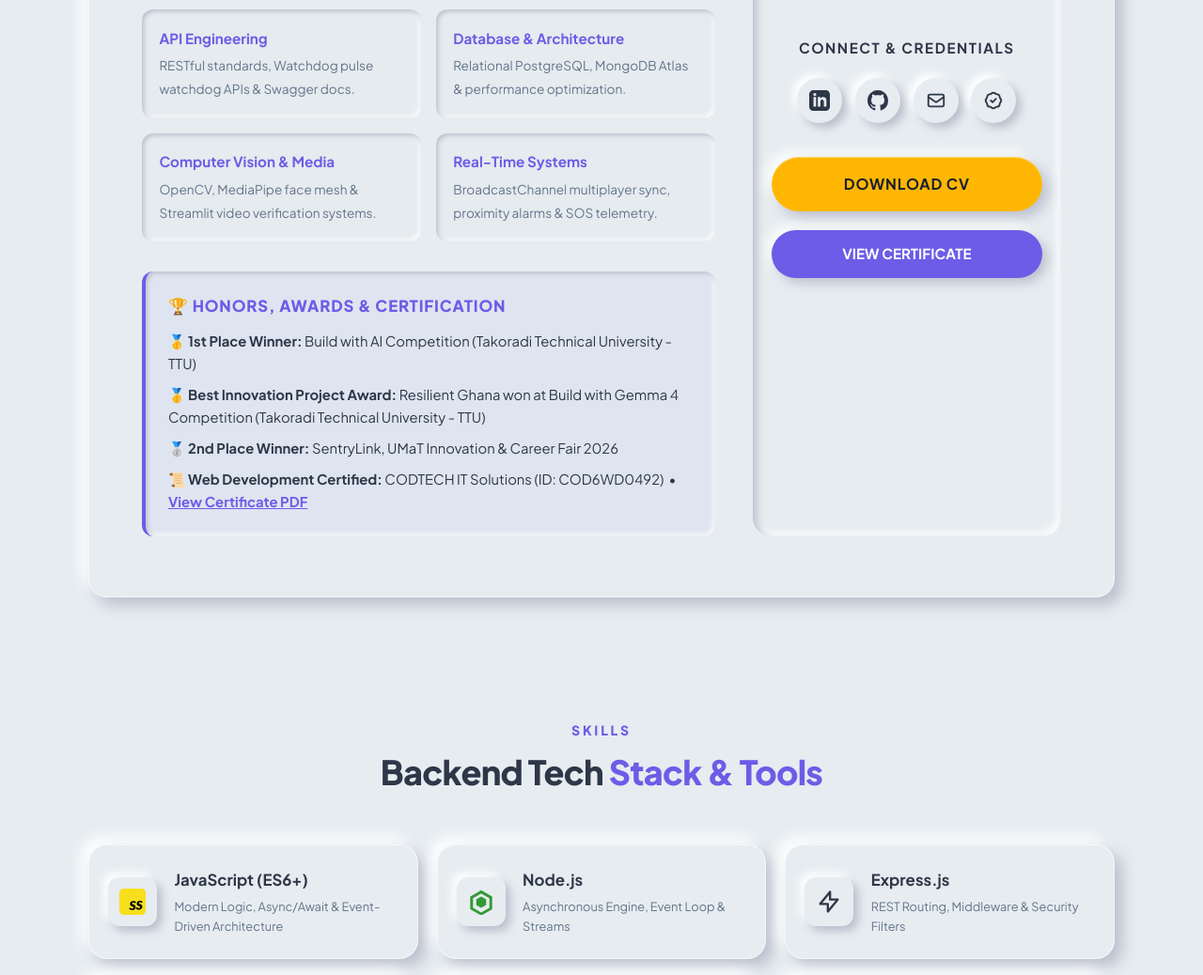
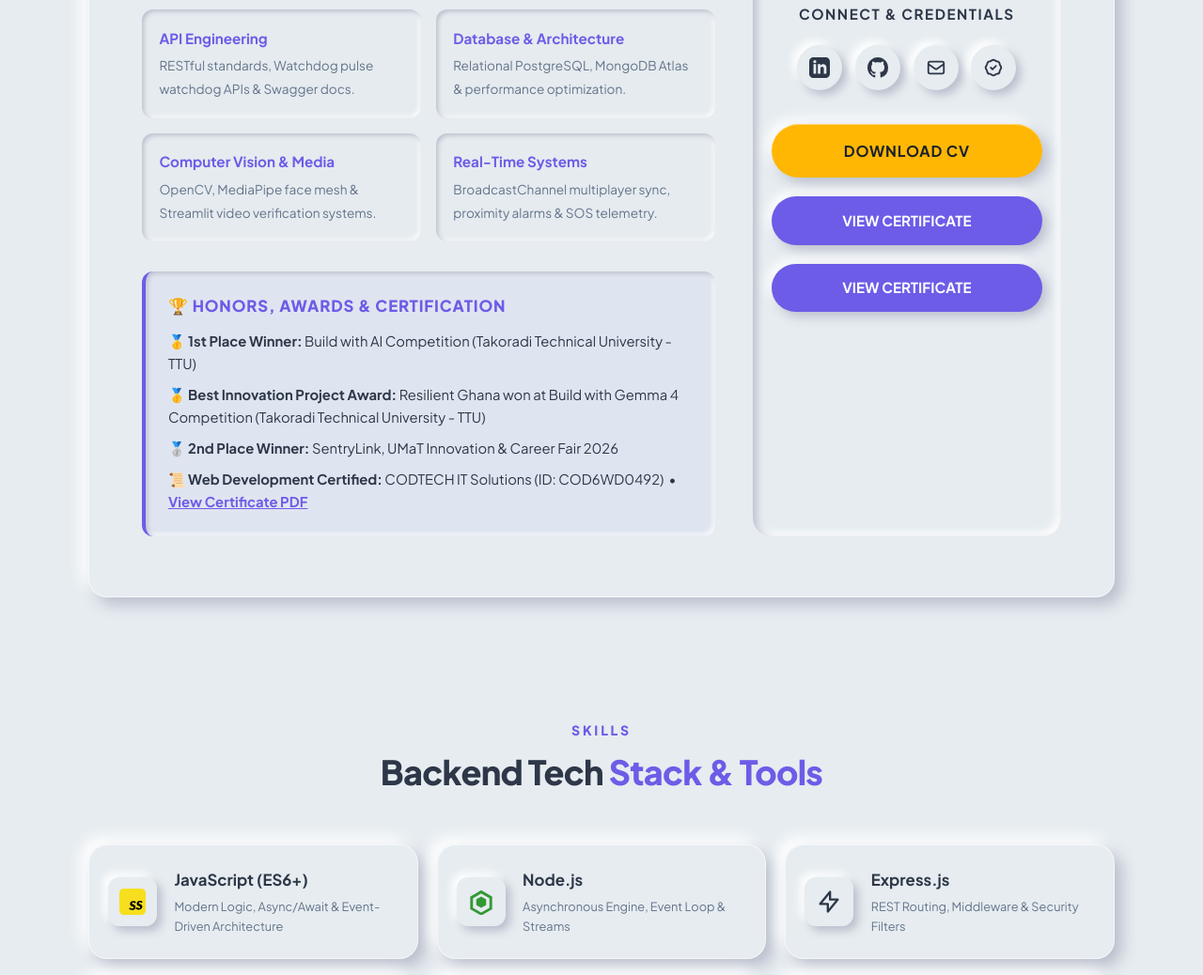
Before and after one commit to Moses-Arthu/arthur-moses-portfolio, a website: page public/index.html in a window 1280 px wide. Shown: the part 1188-2226 px from the top of the page at 94% size. Drawn offline with Linux system fonts and the light colour scheme.

Commit message:
Update index.html

```diff
--- a/public/index.html
+++ b/public/index.html
@@ -227,6 +227,9 @@
                 DOWNLOAD CV
               </a>
               <a href="docs/Arthur_Moses_Certificate.pdf" target="_blank" class="btn-purple" style="width: 100%; justify-content: center;">
+                VIEW CERTIFICATE
+              </a>
+               <a href="https://udemy-certificate.s3.amazonaws.com/image/UC-27630007-e61c-438c-ba53-4e484dc0b07c.jpg" target="_blank" class="btn-purple" style="width: 100%; justify-content: center;">
                 VIEW CERTIFICATE
               </a>
             </div>
```
